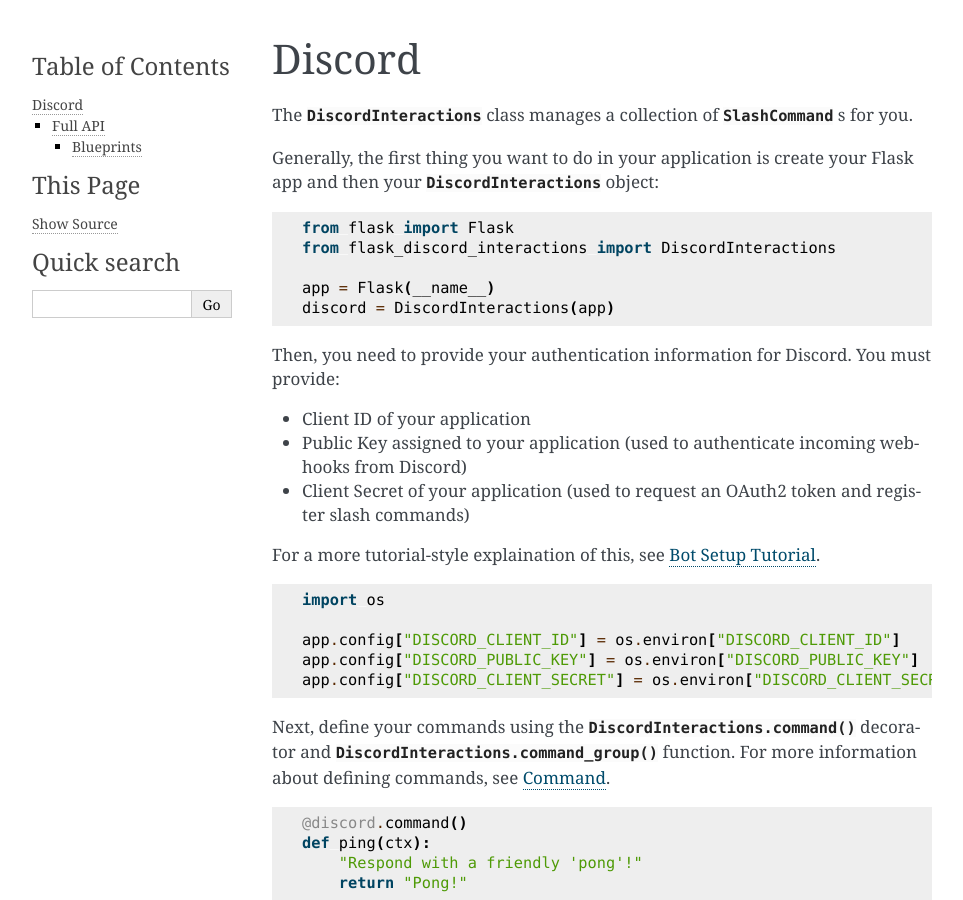
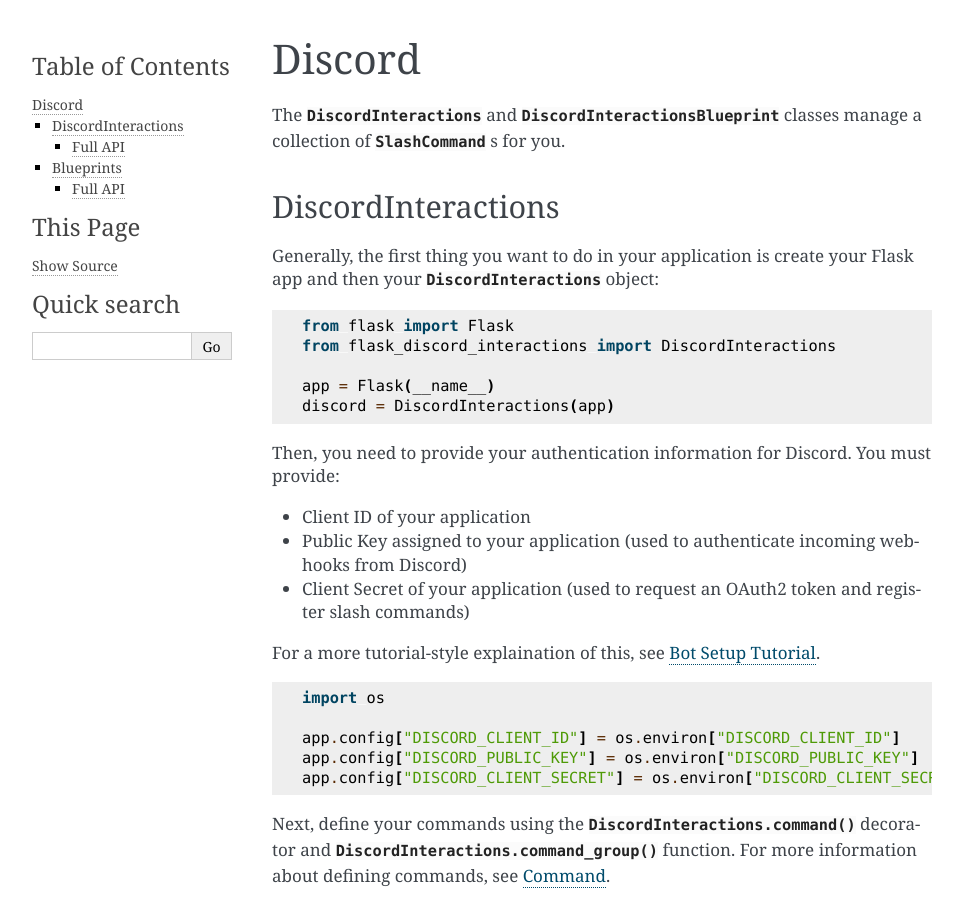
Before and after one commit to breqdev/flask-discord-interactions, a Sphinx documentation site: the page built from docs/discord.rst, in a window 1280 px wide and 900 px high. Shown: the whole window, without its empty margins (148-1111 px from the left). Built offline with Sphinx 7.4.7, drawn with Linux system fonts in a browser that asks for light colours.

Commit message:
Fix heading inconsistencies

```diff
--- a/docs/discord.rst
+++ b/docs/discord.rst
@@ -1,8 +1,13 @@
 Discord
 =======
 
-The :class:`.DiscordInteractions` class manages a collection of
-:class:`.SlashCommand` s for you.
+The :class:`.DiscordInteractions` and :class:`.DiscordInteractionsBlueprint`
+classes manage a collection of :class:`.SlashCommand` s for you.
+
+DiscordInteractions
+-------------------
+
+
 
 Generally, the first thing you want to do in your application is create your
 Flask app and then your :class:`.DiscordInteractions` object:
@@ -143,5 +148,8 @@
 :meth:`.DiscordInteractionsBlueprint.command_group` method to create a
 command group, just like with the :class:`.DiscordInteractions` object.
 
+Full API
+^^^^^^^^
+
 .. autoclass:: flask_discord_interactions.DiscordInteractionsBlueprint
     :members:
--- a/docs/response.rst
+++ b/docs/response.rst
@@ -77,7 +77,7 @@
 `Discord API docs <https://discord.com/developers/docs/resources/channel#allowed-mentions-object>`_.
 
 Full API
-^^^^^^^^
+--------
 
 .. autoclass:: flask_discord_interactions.Response
     :members:
```
Also changed, not shown: docs/options.rst (+4 -4 lines).
